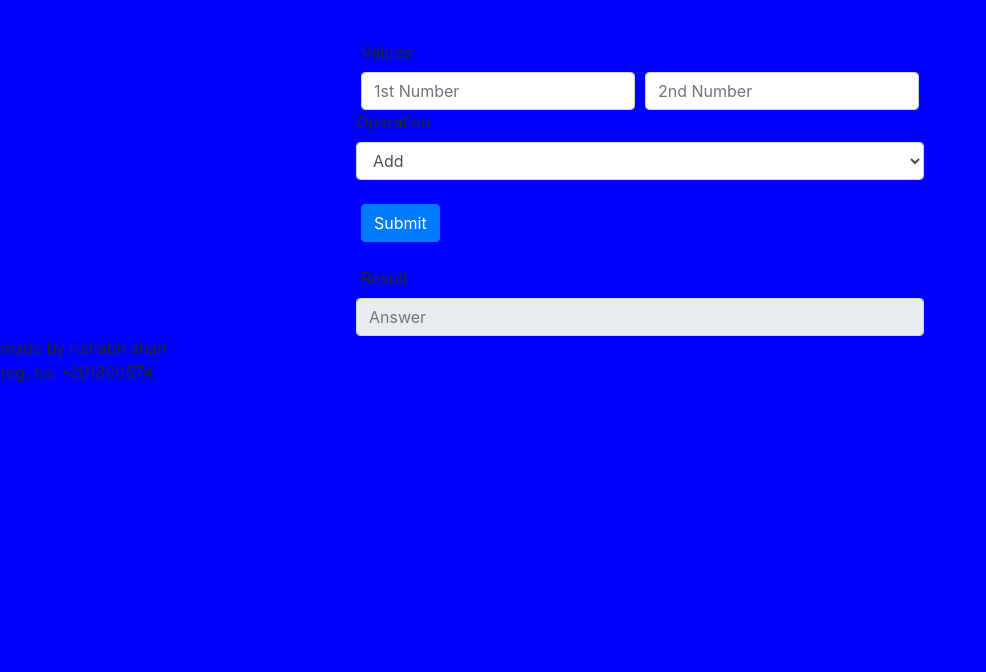
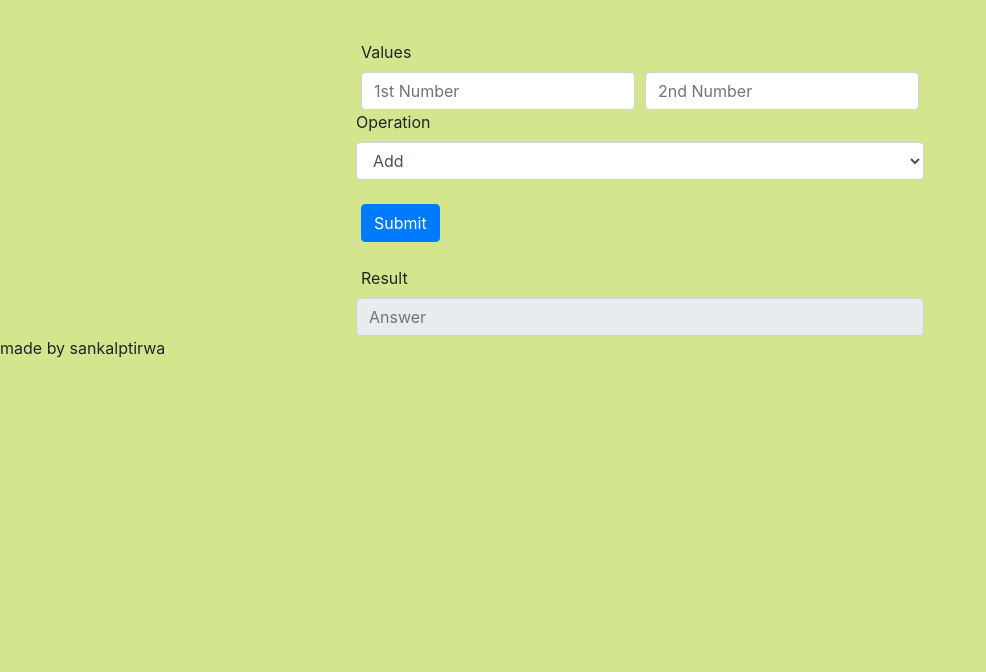
Before and after one commit to sankalp31-tirwa/calculator, a website: page index.html in a window 1280 px wide. Shown: the part 128-800 px from the top of the page, without its empty margins (0-986 px from the left). Drawn offline with nearby package versions, Linux system fonts and the light colour scheme.

Commit message:
first commit

```diff
--- a/index.html
+++ b/index.html
@@ -1,7 +1,7 @@
 <!DOCTYPE html>
 <html>
   <head>
-    <title>Calculator | Rishabh Shah | 201800574</title>
+    <title>Calculator | Sankalp Tirwa| 201800241</title>
     <link
       rel="stylesheet"
       href="https://stackpath.bootstrapcdn.com/bootstrap/4.3.1/css/bootstrap.min.css"
@@ -46,7 +46,7 @@
     </script>
   </head>
 
-  <body style="width: 100%; height: 100%; background-color: blue">
+  <body style="width: 100%; height: 100%; background-color: rgb(211, 230, 142)">
     <div class="container-fluid" style="text-align: center; padding-top: 5%">
       <h1>CALCULATOR</h1>
       <br />
@@ -105,8 +105,7 @@
         </div>
       </form>
     </div>
-    <p>made by rishabh shah <br>
-    reg. no. -201800574</p>
+    <p>made by sankalptirwa</p>
     <script
       src="https://cdnjs.cloudflare.com/ajax/libs/popper.js/1.14.7/umd/popper.min.js"
       integrity="sha384-UO2eT0CpHqdSJQ6hJty5KVphtPhzWj9WO1clHTMGa3JDZwrnQq4sF86dIHNDz0W1"
```
